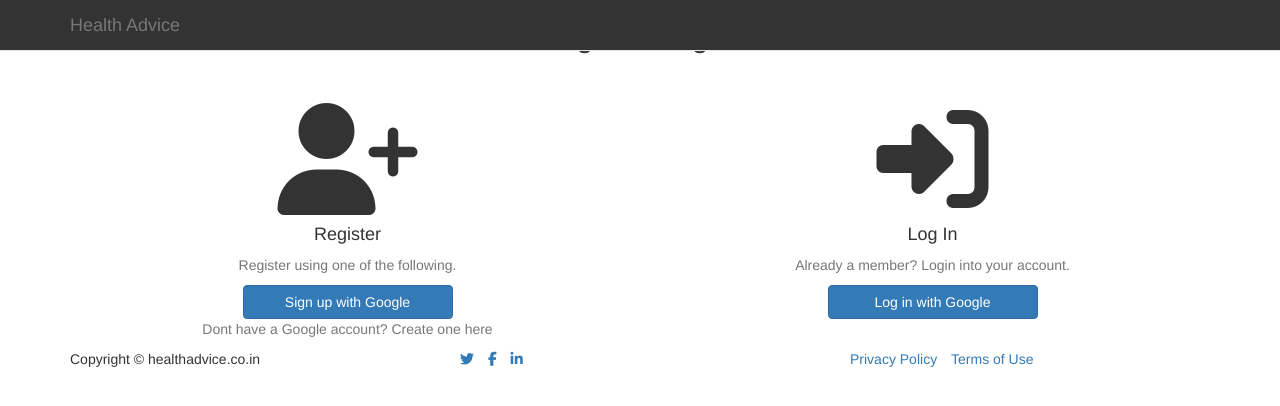
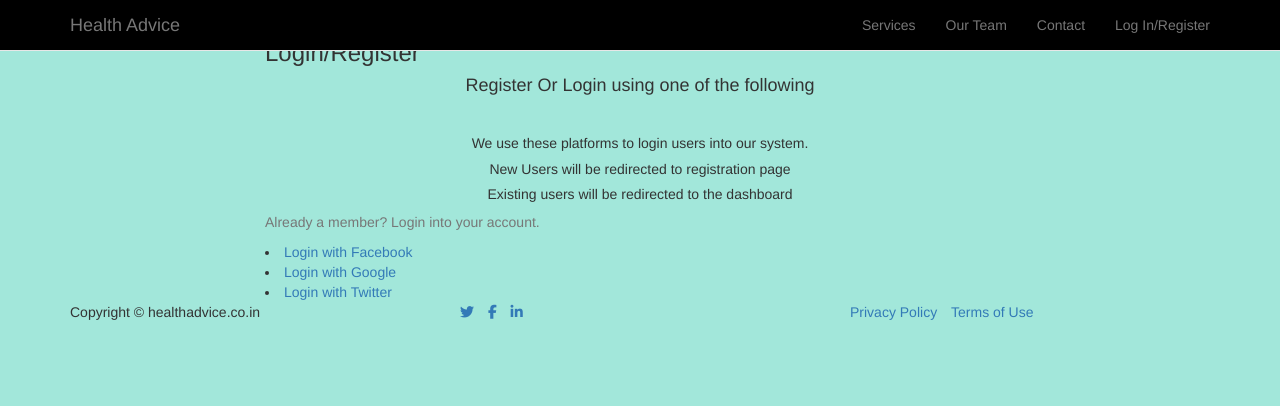
Before and after one commit to blind-knight/shielded-temple, a Django app: template indexpage/templates/indexpage/signin.html in a window 1280 px wide. Shown: the top 406 px of the page. Run offline with Django 3.2, Linux system fonts and the light colour scheme; the template is opened without the code that fills it, so the values that code supplies are empty; some libraries are stand-ins or nearby versions; some web fonts are replaced.

Commit message:
updated signin

```diff
--- a/indexpage/templates/indexpage/signin.html
+++ b/indexpage/templates/indexpage/signin.html
@@ -3,15 +3,6 @@
 <html lang="en">
 
 <head>
-
-    <style>
-title {
-    list-style-type: none;
-    margin: 0;
-    padding: 0;
-    background-color: #063
-}
-</style>
     <script src="https://apis.google.com/js/platform.js" async defer></script>
     <meta name="google-signin-client_id" content="202837357767-u9th3e4s1v9h8hth7finvagctpulh6s2.apps.googleusercontent.com">
 
@@ -21,7 +12,7 @@ title {
     <meta name="description" content="">
     <meta name="author" content="">
 
-    <title>Health Advice</title>
+    <title>Login/Register | Health Advice</title>
 
     <!-- Bootstrap Core CSS -->
     <link href="{% static 'thm/vendor/bootstrap/css/bootstrap.min.css' %}" rel="stylesheet">
@@ -38,11 +29,20 @@ title {
     <link href="https://fonts.googleapis.com/css?family=Nunito" rel="stylesheet">
 
     <!-- Theme CSS -->
-    <link href="{% static 'thm/css/agency.min.css'  %}" rel="stylesheet">
+    <link href="{% static 'thm/reg/agency.min.css'  %}" rel="stylesheet">
+
+    <link rel="stylesheet" href="{% static 'thm/reg/form-elements.css' %}">
+    <link rel="stylesheet" href="{% static 'thm/reg/style.css' %}">
+
 
     <!-- HTML5 Shim and Respond.js IE8 support of HTML5 elements and media queries -->
     <!-- WARNING: Respond.js doesn't work if you view the page via file:// -->
     <!--[if lt IE 9]>
+
+        <link rel="stylesheet" href="{% static 'thm/reg/form-elements.css' %}">
+    <link rel="stylesheet" href="{% static 'thm/reg/style.css' %}">
+
+
         <script src="https://oss.maxcdn.com/libs/html5shiv/3.7.0/html5shiv.js"></script>
         <script src="https://oss.maxcdn.com/libs/respond.js/1.4.2/respond.min.js"></script>
     <![endif]-->
@@ -51,66 +51,101 @@ title {
 
 </head>
 
-<body id="page-top" class="index">
+<body id="page-top" class="index" style="background-color:#a2e7da">
+<div id="fb-root"></div>
+<script>(function(d, s, id) {
+  var js, fjs = d.getElementsByTagName(s)[0];
+  if (d.getElementById(id)) return;
+  js = d.createElement(s); js.id = id;
+  js.src = "//connect.facebook.net/en_US/sdk.js#xfbml=1&version=v2.8&appId=334611840216747";
+  fjs.parentNode.insertBefore(js, fjs);
+}(document, 'script', 'facebook-jssdk'));</script>
 
     <!-- Navigation -->
-    <nav id="mainNav"  style="background-color:#333333" class="navbar navbar-default navbar-custom navbar-fixed-top">
+    <nav id="mainNav" class="navbar navbar-default navbar-custom navbar-fixed-top"  style="background-color:#000">
         <div class="container">
             <!-- Brand and toggle get grouped for better mobile display -->
             <div class="navbar-header page-scroll">
                 <button type="button" class="navbar-toggle" data-toggle="collapse" data-target="#bs-example-navbar-collapse-1">
                     <span class="sr-only">Toggle navigation</span> Menu <i class="fa fa-bars"></i>
                 </button>
-                <a class="navbar-brand page-scroll" href="/main">Health Advice</a>
+                <a class="navbar-brand page-scroll" href="/#page-top">Health Advice</a>
             </div>
 
-
+            <!-- Collect the nav links, forms, and other content for toggling -->
+             <div class="collapse navbar-collapse" id="bs-example-navbar-collapse-1">
+                <ul class="nav navbar-nav navbar-right">
+                    <li class="hidden">
+                        <a href="#page-top"></a>
+                    </li>
+                    <li>
+                        <a class="page-scroll" href="/#services">Services</a>
+                    </li>
+                    <li>
+                        <a class="page-scroll" href="/#team">Our Team</a>
+                    </li>
+                    <li>
+                        <a class="page-scroll" href="/#contact">Contact</a>
+                    </li>
+                    <li>
+                        <a href="/login">Log In/Register</a>
+                    </li>
+                </ul>
+            </div>
             <!-- /.navbar-collapse -->
         </div>
         <!-- /.container-fluid -->
     </nav>
 
 
-    <!-- Services Section -->
+
+
+    <!-- Services Section<button type="submit" class="btn">Sign in!</button> -->
     <section id="services">
         <div class="container">
+
                     <div class="row">
-                <div class="col-lg-12 text-center">
-                    <h2 class="section-heading">Register/Log In</h2>
-                    <br></br>
+                        <div class="col-sm-8 col-sm-offset-2 text">
+                        <br>
+
                         </div>
                     </div>
-            <div class="row text-center">
-                <div class="col-md-6">
-                    <span class="fa-stack fa-4x">
-                        <i class="fa fa-user-plus fa-2x" aria-hidden="true"></i>
-                    </span>
-                    <h4 class="service-heading">Register</h4>
-                    <p class="text-muted">Register using one of the following.</p>
-     				<div class="btn-group">
-						<a class='btn btn-primary' href="{% url 'social:begin' 'google-oauth2' %}" style="width:15em;"> Sign up with Google</a>
+
+                    <div class="row">
+                        <div class="col-sm-8 col-sm-offset-2">
+
+                            <div class="form-box">
+                                <div class="form-top">
+                                    <div class="form-top-left">
+                                        <h3>Login/Register</h3>
                                     </div>
+                                </div>
+                                <div class="form-bottom">
+
+                                <div class="social-login-buttons">
+                                <center><h4>Register Or Login using one of the following</h4></center>
                                 <br>
-                    <p class="text-muted">Dont have a Google account? Create one <a href="https://accounts.google.com/signup?hl=en" class="text-muted">here</a></p>
-
-
-                </div>
-                <div class="col-md-6">
-                    <span class="fa-stack fa-4x">
-                        <i class="fa fa-sign-in fa-2x" aria-hidden="true"></i>
-                    </span>
-                    <h4 class="service-heading">Log In</h4>
+                                <center><h5>We use these platforms to login users into our system. </h5></center>
+                                <center><h5>New Users will be redirected to registration page</h5></center>
+                                <center><h5>Existing users will be redirected to the dashboard</h5></center>
                                 {% if user and not user.is_anonymous %}
-                    <h4>Hello {{ user.get_full_name|default:user.username }}</h4>
-                    <a href="{% url 'auth:logout' %}?next={{ request.path }}">Not you? Logout</a>
-                    <br></br>
-                    <a href="/sympcheck" class="btn btn-primary" role="button">Check Symptoms</a>
+                    <a>Hello {{ user.get_full_name|default:user.username }}!</a>
+                    <a href="{% url 'auth:logout' %}?next={{ request.path }}">Logout</a>
                     {% else %}
                     <p class="text-muted">Already a member? Login into your account.</p>
-     				<div class="btn-group">
-						<a class='btn btn-primary' href="{% url 'social:begin' 'google-oauth2' %}" style="width:15em;"> Log in with Google</a>
+                    <li>
+       <a href="{% url 'social:begin' 'facebook' %}?next={{ request.path }}">Login with Facebook</a>
+     </li>
+     <li>
+       <a href="{% url 'social:begin' 'google-oauth2' %}?next={{ request.path }}">Login with Google</a>
+     </li>
+     <li>
+       <a href="{% url 'social:begin' 'twitter' %}?next={{ request.path }}">Login with Twitter</a>
+     </li>
+                    {% endif %}
                                 </div>
-                    {% endif %}
+                                </div>
+                            </div>
                         </div>
                     </div>
         </div>
```
Lines whose indentation alone changed are shown as unchanged.
